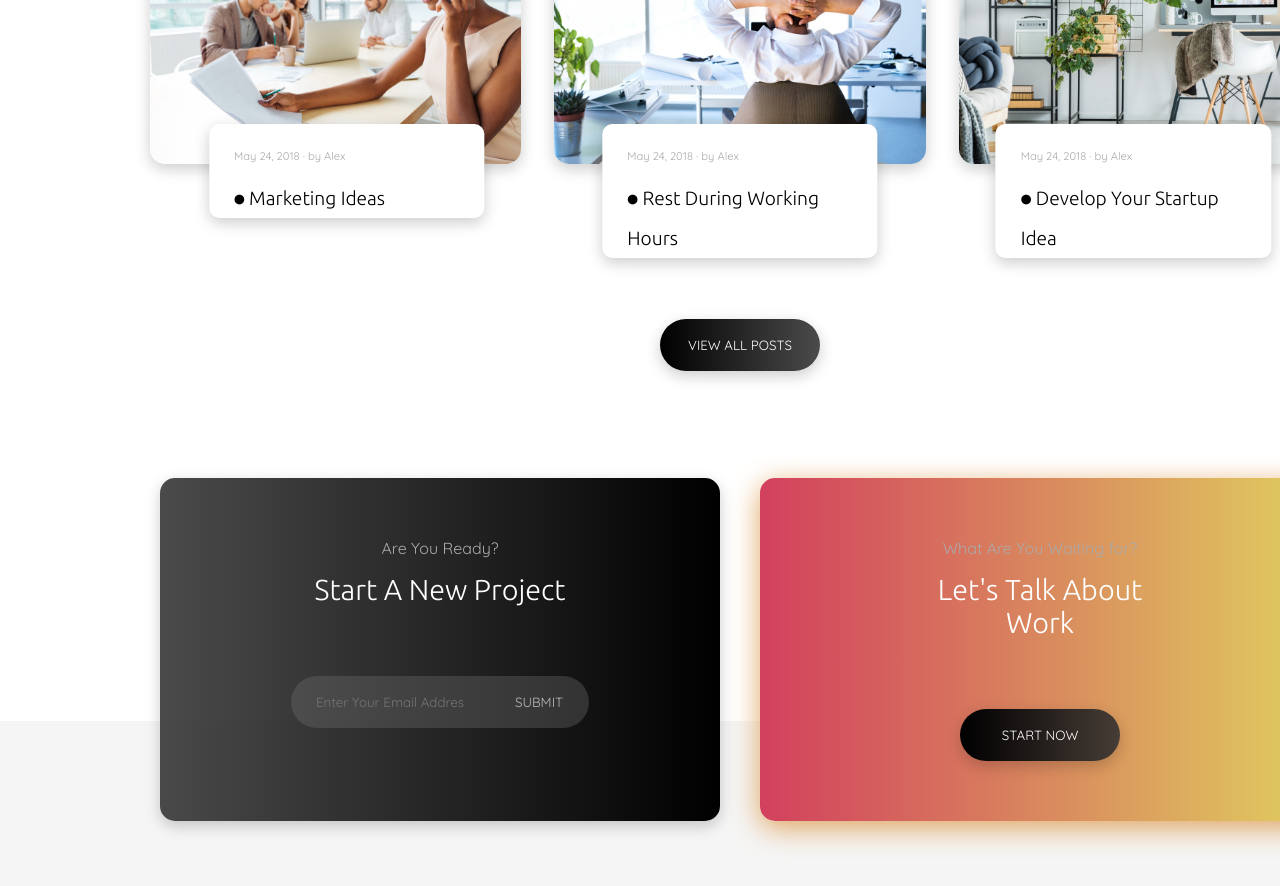
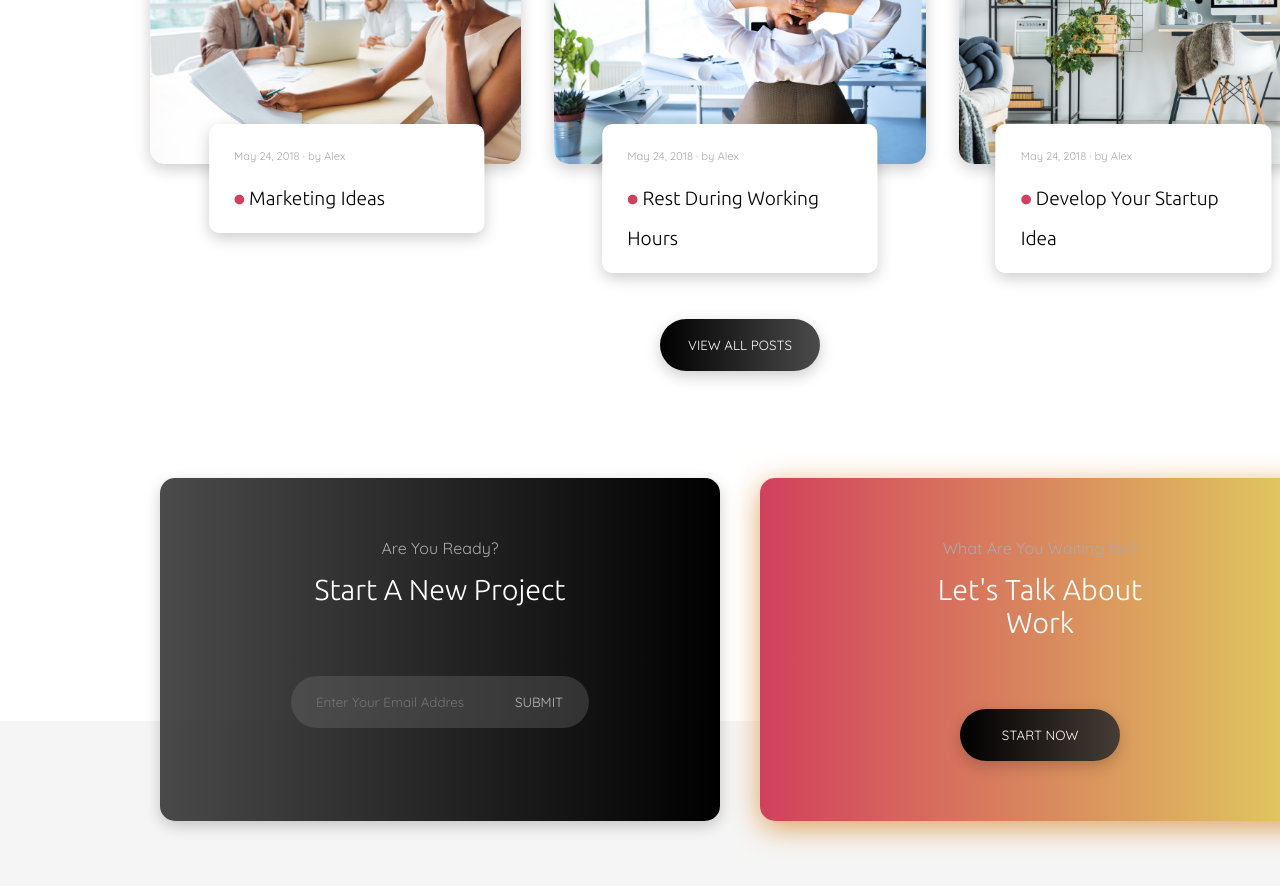
Before and after one commit to sebastianocalella/proj-html-vuejs, a Vue app: page / in a window 1280 px wide. Shown: the part 7720-8606 px from the top of the page. Built offline with nearby package versions, Linux system fonts and the light colour scheme.

Commit message:
ImagesCards absolute container hover

```diff
--- a/src/components/AppMainComponents/NewsBlog.vue
+++ b/src/components/AppMainComponents/NewsBlog.vue
@@ -3,7 +3,7 @@
         <div class="container">
             <TextContent
             :title="textContent.title"/>
-            <div class="card-container">
+            <div class="cards-container">
                 <ImageCard v-for="(card,index) in cards"
                 :index="index"
                 :imgUri="card.imageUri"
@@ -60,6 +60,7 @@ export default {
 
 <style lang="scss">
 @use '../../styles/general.scss' as *;
+@use '../../styles/partials/colors' as *;
 
     #news-blog{
         .container{
@@ -73,7 +74,7 @@ export default {
                 margin-left: calc(50% - 32px);
             }
 
-            .card-container{
+            .cards-container{
                 display: flex;
                 justify-content: space-between;
                 margin-bottom: 75px;
@@ -92,6 +93,10 @@ export default {
                         padding: 25px 25px 0;
                         top: calc(100% - 40px);
                         width: calc(70%/3);
+                        transition: all .4s;
+                        background: linear-gradient(45deg,$bg-lightest 0 50%, $bg-gradient-yellow, $bg-gradient-green);
+                        background-size: 300%;
+                        background-position: left;
                         &.card-1{
                             left: calc(100%/6);
                         }
@@ -100,6 +105,15 @@ export default {
                         }
                         &.card-3{
                             left: calc(50% + (100%/3));
+                        }
+                    }
+
+                    &:hover .absolute-content-container{
+                        top: calc(100% - 10px);
+                        background-position: right;
+
+                        p,h4,h4>span{
+                            color: $c-lightest;
                         }
                     }
                 }
--- a/src/components/utilitiesComponents/ImageCard.vue
+++ b/src/components/utilitiesComponents/ImageCard.vue
@@ -33,7 +33,6 @@ export default {
         img{
             width: 100%;
         }
-
         .absolute-content-container{
             position: absolute;
             background-color: $bg-lightest;
@@ -48,10 +47,12 @@ export default {
             h4{
                 font-size: 1.2rem;
                 line-height: 40px;
+                margin-bottom: 15px;
 
                 span{
                     font-size: .6rem;
                     vertical-align: top;
+                    color: $c-brand-green;
                 }
             }
         }
```
